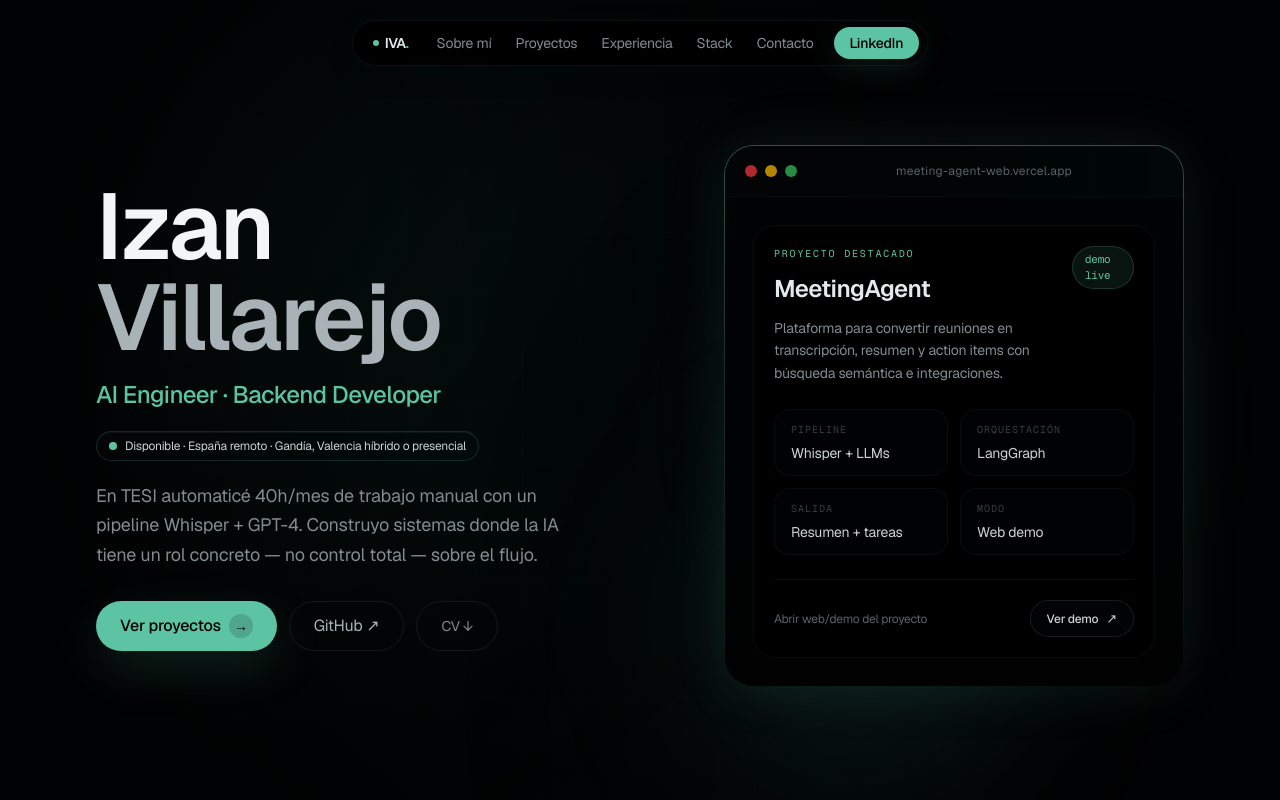
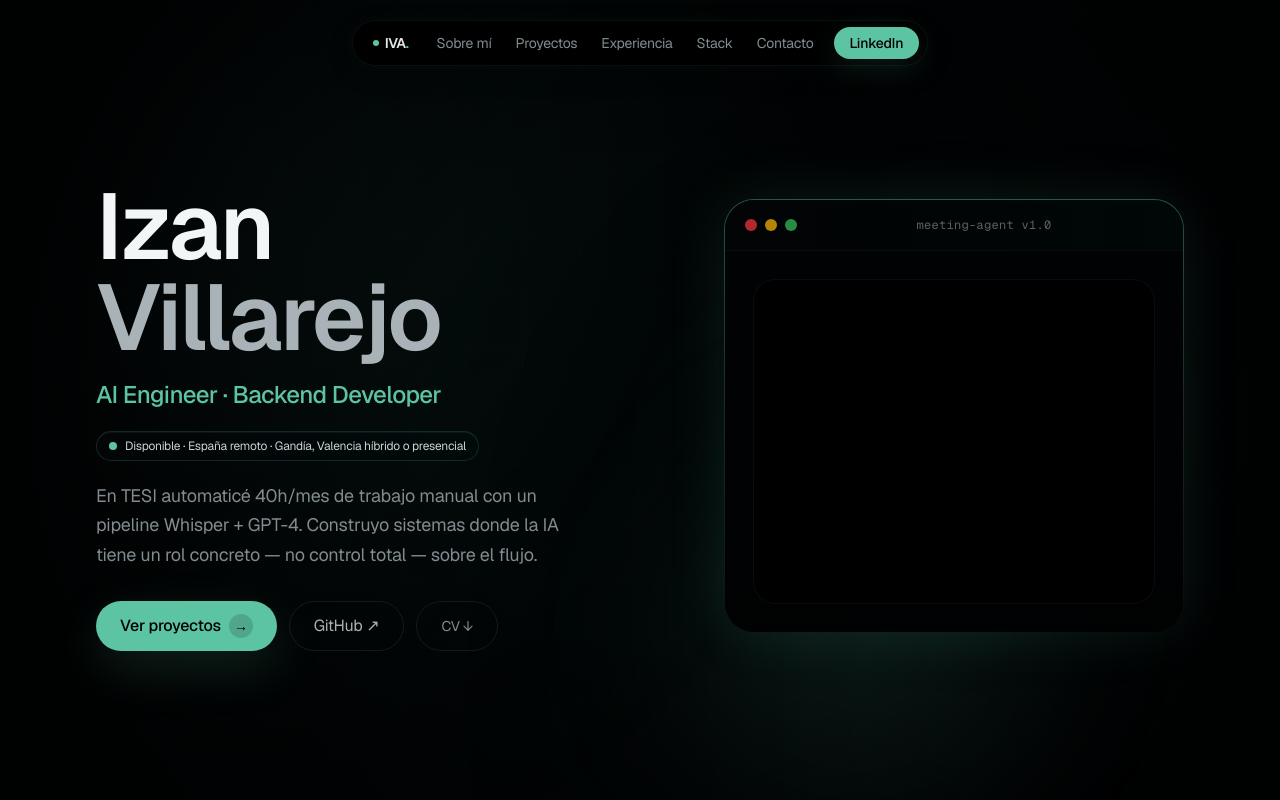
Before and after one commit to Izanvz/portfolio, a Next.js app: page / in a window 1280 px wide. Shown: the top 800 px of the page. Built offline with nearby package versions, Linux system fonts and the light colour scheme.

Commit message:
add pipeline diagram to hero and contact form

```diff
--- a/components/Hero.tsx
+++ b/components/Hero.tsx
@@ -4,73 +4,85 @@ import { useEffect, useRef } from "react";
 import { useReducedMotion } from "framer-motion";
 import gsap from "gsap";
 
-function MeetingAgentPreview() {
+const PIPELINE_LINES = [
+  { text: "$ meeting-agent --input reunion.mp3", cls: "text-amber" },
+  { text: "", cls: "" },
+  { text: "▶  WhisperX        transcribiendo...", cls: "text-ink-300", ok: true },
+  { text: "▶  LangGraph        procesando nodos", cls: "text-ink-300", ok: true },
+  { text: "   ├─ SQLite    →  historial guardado", cls: "text-ink-500" },
+  { text: "   └─ ChromaDB  →  indexado semántico", cls: "text-ink-500" },
+  { text: "▶  FastAPI          sirviendo result.", cls: "text-ink-300", ok: true },
+  { text: "", cls: "" },
+  { text: "──────────────────────────────────────", cls: "text-ink-800" },
+  { text: "resumen      →  3 decisiones clave", cls: "text-amber/80" },
+  { text: "action items →  5 tareas asignadas", cls: "text-amber/80" },
+  { text: "tiempo: 1m 47s  ·  coste API: 0 €", cls: "text-ink-600" },
+];
+
+function PipelinePanel() {
   return (
-    <a
-      href="https://meeting-agent-web.vercel.app/"
-      target="_blank"
-      rel="noopener noreferrer"
-      aria-label="Abrir demo web de MeetingAgent"
-      className="group block"
-    >
+    <>
+      <style>{`
+        @keyframes pipelineFade {
+          from { opacity: 0; transform: translateY(5px); }
+          to   { opacity: 1; transform: translateY(0); }
+        }
+        .pl { opacity: 0; animation: pipelineFade 0.3s ease forwards; }
+      `}</style>
+
       <div className="relative">
         <div className="absolute -inset-4 rounded-[34px] bg-[radial-gradient(circle,oklch(75%_0.108_170_/_0.14),transparent_72%)] blur-2xl" />
 
         <div className="relative p-px rounded-[30px] bg-gradient-to-b from-amber/40 via-ink-700/70 to-transparent">
           <div className="rounded-[29px] bg-ink-925 overflow-hidden shadow-[0_0_60px_oklch(75%_0.108_170_/_0.12),inset_0_1px_0_rgba(255,255,255,0.05)]">
+
             <div className="flex items-center gap-2 px-5 py-4 border-b border-ink-800/50 bg-[linear-gradient(90deg,oklch(10%_0.01_240),oklch(12%_0.02_190_/_0.82))]">
               <div className="flex gap-2">
                 <span className="w-3 h-3 rounded-full bg-error/75" />
                 <span className="w-3 h-3 rounded-full bg-yellow-500/75" />
                 <span className="w-3 h-3 rounded-full bg-success/75" />
               </div>
-              <span className="mx-auto text-[12px] text-ink-500 tracking-wide">meeting-agent-web.vercel.app</span>
+              <span className="mx-auto text-[12px] text-ink-500 tracking-wide font-mono">meeting-agent v1.0</span>
             </div>
 
             <div className="p-6 md:p-7 bg-[linear-gradient(180deg,oklch(8.8%_0.008_244),oklch(7.5%_0.007_244))]">
-              <div className="rounded-[22px] border border-ink-800/60 bg-ink-950/80 p-5">
-                <div className="flex items-start justify-between gap-4">
-                  <div>
-                    <p className="text-[10px] font-mono uppercase tracking-[0.18em] text-amber">Proyecto destacado</p>
-                    <h3 className="mt-3 text-2xl font-semibold tracking-tight text-ink-100">MeetingAgent</h3>
-                    <p className="mt-3 text-sm leading-relaxed text-ink-400 max-w-md">
-                      Plataforma para convertir reuniones en transcripción, resumen y action items con búsqueda semántica e integraciones.
-                    </p>
+              <div className="rounded-[22px] border border-ink-800/60 bg-ink-950/90 p-5">
+                <div className="font-mono text-[12px] leading-relaxed space-y-1">
+                  {PIPELINE_LINES.map((line, i) =>
+                    line.text === "" ? (
+                      <div
+                        key={i}
+                        className="pl h-2"
+                        style={{ animationDelay: `${0.5 + i * 0.13}s` }}
+                      />
+                    ) : (
+                      <div
+                        key={i}
+                        className={`pl flex items-center justify-between gap-3 ${line.cls}`}
+                        style={{ animationDelay: `${0.5 + i * 0.13}s` }}
+                      >
+                        <span>{line.text}</span>
+                        {line.ok && (
+                          <span className="text-emerald-400 flex-shrink-0 text-[11px]">✓</span>
+                        )}
+                      </div>
+                    )
+                  )}
+                  <div
+                    className="pl flex items-center gap-1 pt-1"
+                    style={{ animationDelay: `${0.5 + PIPELINE_LINES.length * 0.13}s` }}
+                  >
+                    <span className="text-ink-600">$ </span>
+                    <span className="inline-block w-[7px] h-[14px] bg-amber/60 animate-pulse" />
                   </div>
-                  <span className="rounded-full border border-amber/20 bg-amber/10 px-3 py-1 text-[11px] font-mono text-amber">
-                    demo live
-                  </span>
-                </div>
-
-                <div className="mt-6 grid grid-cols-2 gap-3">
-                  {[
-                    { label: "Pipeline", value: "Whisper + LLMs" },
-                    { label: "Orquestación", value: "LangGraph" },
-                    { label: "Salida", value: "Resumen + tareas" },
-                    { label: "Modo", value: "Web demo" },
-                  ].map((item) => (
-                    <div key={item.label} className="rounded-2xl border border-ink-800/60 bg-ink-900/50 px-4 py-3">
-                      <p className="text-[10px] font-mono uppercase tracking-widest text-ink-600">{item.label}</p>
-                      <p className="mt-1.5 text-sm text-ink-200">{item.value}</p>
-                    </div>
-                  ))}
-                </div>
-
-                <div className="mt-6 flex items-center justify-between gap-4 border-t border-ink-800/60 pt-5">
-                  <div className="text-[12px] text-ink-500">
-                    Abrir web/demo del proyecto
-                  </div>
-                  <span className="inline-flex items-center gap-2 rounded-full border border-ink-700/70 bg-ink-900/60 px-4 py-2 text-[12px] font-medium text-ink-200 transition-all group-hover:border-amber/40 group-hover:bg-ink-900 group-hover:text-amber">
-                    Ver demo
-                    <span className="text-[13px] transition-transform group-hover:translate-x-0.5">↗</span>
-                  </span>
                 </div>
               </div>
             </div>
+
           </div>
         </div>
       </div>
-    </a>
+    </>
   );
 }
 
@@ -215,7 +227,7 @@ export default function Hero() {
           </div>
 
           <div data-hero="panel" className="hidden lg:block">
-            <MeetingAgentPreview />
+            <PipelinePanel />
           </div>
         </div>
       </div>
```
Also changed, not shown: components/Contact.tsx (+84 -2 lines).
